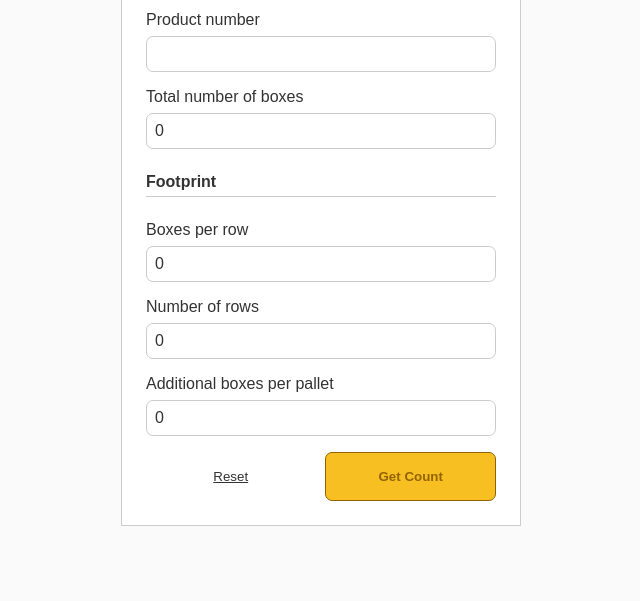
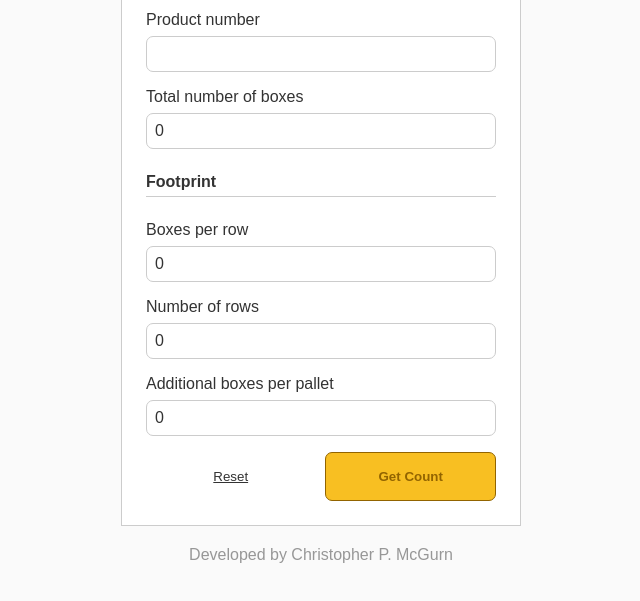
Before and after one commit to zsondev/bnm-count, a plain HTML site: page index.html in a window 1280 px wide. Shown: the part 93-694 px from the top of the page, without its empty margins (319-959 px from the left). Drawn offline with Linux system fonts and the light colour scheme; a web font is replaced by a local one.

Commit message:
Add developer watermark

```diff
--- a/index.html
+++ b/index.html
@@ -42,5 +42,8 @@
             </form>
         </main>
     </div>
+    <footer>
+        <p class="watermark">Developed by Christopher P. McGurn</p>
+    </footer>
 </body>
 </html>
--- a/styles/main.css
+++ b/styles/main.css
@@ -131,3 +131,10 @@ h2 {
 .label {
     font-weight: 400;
 }
+
+.watermark {
+    color: #979797;
+    font-weight: 300;
+    text-align: center;
+    padding: 10px 0;
+}
```
